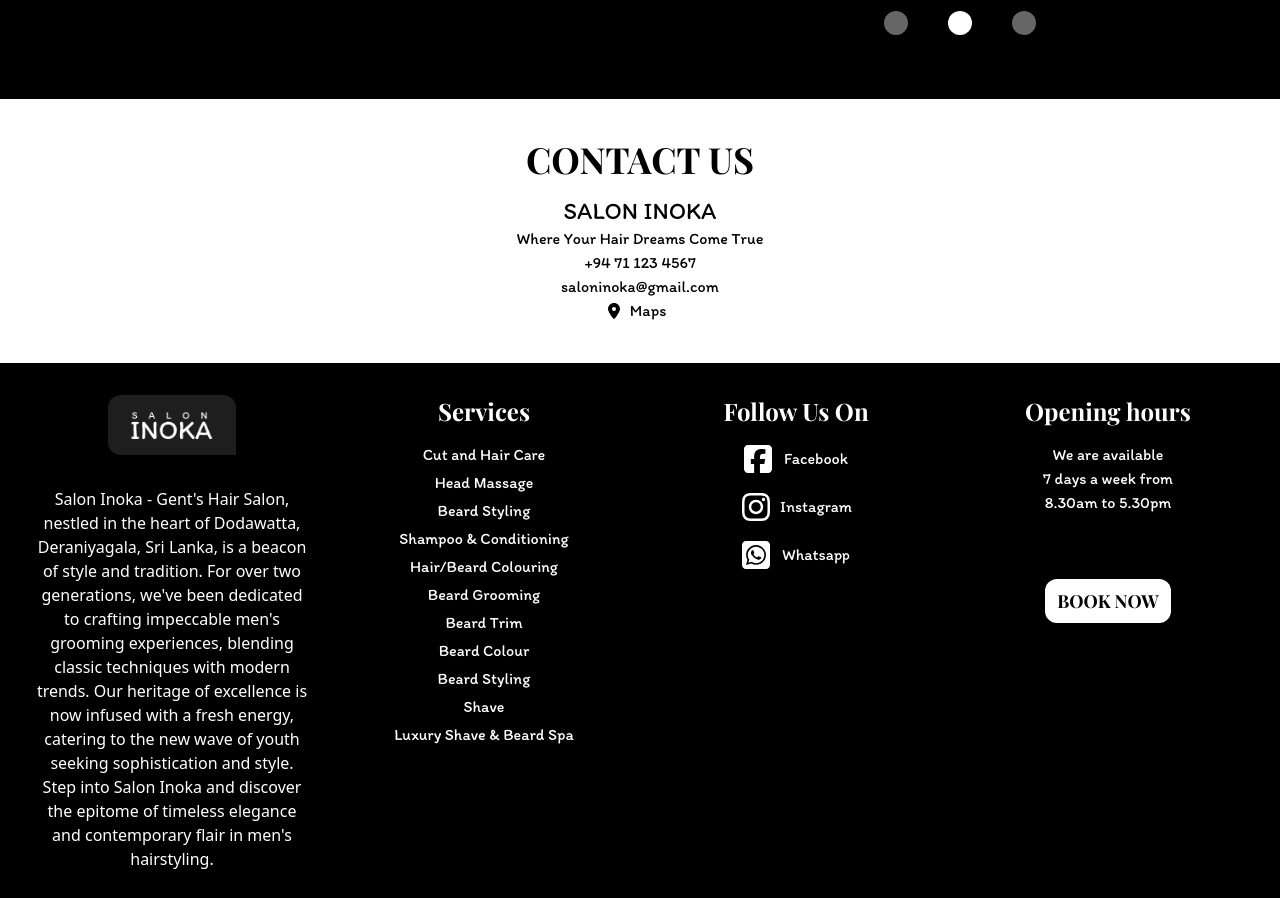
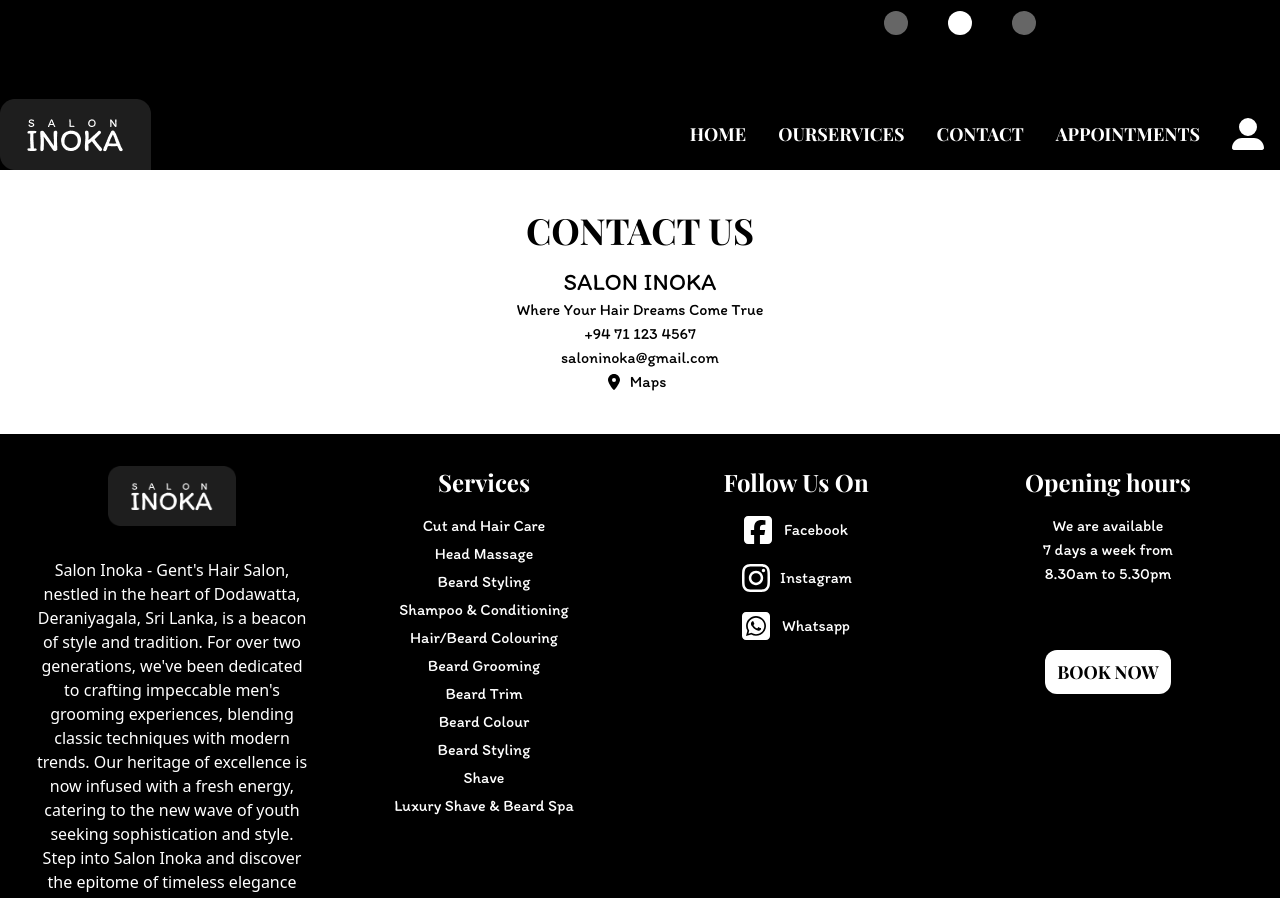
Before and after one commit to navodniwarshana/salon-booking-system, a React (Vite) app in the folder saloon-site/salon-project/: page / in a window 1280 px wide. Shown: the part 1895-2793 px from the top of the page. Built offline with nearby package versions, Linux system fonts and the light colour scheme; a web font is replaced by a local one.

Commit message:
top navi and side navi first state done

```diff
--- a/saloon-site/salon-project/src/App.jsx
+++ b/saloon-site/salon-project/src/App.jsx
@@ -1,24 +1,24 @@
-import React from 'react'
-import Navigation from './Pages/Navigation'
-import Footer from './Pages/Footer'
-import BobyContent from './Pages/BobyContent'
-import HomeWin from './Pages/HomeWin'
-import OurServices from './Pages/OurServices'
-import ContactUs from './Pages/SubPges/ContactUs'
+import React from "react";
+
+import BodyContent from "./Pages/BodyContent";
+import HomeWin from "./Pages/HomeWin";
+import OurServices from "./Pages/OurServices";
+import ContactUs from "./Pages/ContactUs";
+import Footer from "./Pages/Footer";
+import Navigation from "./Pages/Navigation";
 
 function App() {
   return (
-   <div className='min-w-[375px]'>
-       <Navigation />
-       <BobyContent>
-          <HomeWin  />
-          <OurServices/>
-          <ContactUs/>
-       </BobyContent>
-       <Footer/>
-
-   </div>
-  )
+    <div>
+      <Navigation/>
+      <BodyContent>
+        <HomeWin />
+        <OurServices />
+        <ContactUs />
+      </BodyContent>
+      <Footer />
+    </div>
+  );
 }
 
-export default App
+export default App;
--- a/saloon-site/salon-project/src/Components/SideMenu.jsx
+++ b/saloon-site/salon-project/src/Components/SideMenu.jsx
@@ -2,12 +2,28 @@
 import { FaUserLarge } from "react-icons/fa6";
 import NaviLink from "./NaviLink";
 import BookNowBtn from "./BookNowBtn";
+import { Link, animateScroll as scroll } from "react-scroll";
 
-function SideMenu() {
+function SideMenu({show}) {
+// // console.log(show);
+//  const handleClick = () => {
+//    console.log( "onclick Hme");
+//    //{show=true }
+//  };
+//
+//const SideMenu = ({ show, setShow }) => {
+ // const handleClick = () => {
+ //   console.log("hello world");
+ //   setShow(false);
+ // };
+ //
+
+
+  console.log(show +"  in sidemenu " );
   return (
     <>
-      <div className=" flex  justify-end block md:hidden">
-        <div className=" h-4/5  rounded-es-3xl bg-black fixed">
+      <div className= {`fixed top-0 mt-16 right-0 w-64   rounded-es-3xl transition-all duration-1000  justify-end block md:hidden ${show ? 'transform translate-x-0' : 'transform translate-x-full'}`}>
+        <div className=" h-5/5  rounded-es-3xl bg-black fixed ">
           <a href="#profile">
             <FaUserLarge
               linkname="PROFILE"
@@ -16,23 +32,62 @@
             />
           </a>
 
-
           <div
             className="text-white ml-auto text-2xl my-4
                items-center md:ml-auto font-playfir"
           >
-            <ul>
-            <li className="py-4 px-8"><NaviLink linkname="HOME" url="#home" className="p-10" /></li>
-            <li className="py-4 px-8"><NaviLink linkname="OUR SERVICES" url="#SERVICES" /></li>
-            <li className="py-4 px-8"><NaviLink linkname="CONTACT" url="#CONTACT" /></li>
-            <li className="pt-4 pb-2 px-8"><NaviLink linkname="My Appointments" url="#myAppointments" /></li>
+            <ul  onClick={console.log("hello")}>
+              <Link
+                className="cursor-pointer  my-2 text-lg font-bold  active:underline mx-4"
+                activeClass="active"
+                to="HOME"
+                spy={true}
+                smooth={true}
+                offset={0}
+                duration={500}
+                //onClick={handleClick}
+
+              >
+                <li className="py-4 px-8 hover:bg-slate-800">HOME</li>
+              </Link>
+              <Link
+                className="cursor-pointer my-2 text-lg font-bold active:underline mx-4"
+                to="OURSERVICES"
+                spy={true}
+                smooth={true}
+                offset={0}
+                duration={500}
+
+              >
+                <li className="py-4 px-8 hover:bg-slate-800">OURSERVICES</li>
+              </Link>
+              <Link
+                className="cursor-pointer my-2 text-lg font-bold active:underline mx-4"
+                to="CONTACT"
+                spy={true}
+                smooth={true}
+                offset={-250}
+                duration={500}
+
+
+              >
+                <li  className="py-4 px-8 hover:bg-slate-800">CONTACT</li>{" "}
+              </Link>
+
+              <li className="pb-4 px-4 pt-4 hover:bg-slate-800">
+                <NaviLink linkname="APPOINTMENTS" url="#myAppointments" />
+              </li>
             </ul>
-            <div className="ml-2 px-16"><BookNowBtn/></div>
+            <div className="ml-2 px-10">
+              <BookNowBtn />
+            </div>
           </div>
         </div>
       </div>
     </>
+
   );
+
 }
 
 export default SideMenu;
--- a/saloon-site/salon-project/src/Pages/ContactUs.jsx
+++ b/saloon-site/salon-project/src/Pages/ContactUs.jsx
@@ -2,7 +2,7 @@
 import Navigation from "./Navigation";
 import Footer from "./Footer";
 import ContactUspage from "./SubPges/ContactUs";
-import BodyContent from "./BobyContent";
+import BodyContent from "./BodyContent";
 
 function ContactUs() {
   return (
--- a/saloon-site/salon-project/src/Pages/Navigation.jsx
+++ b/saloon-site/salon-project/src/Pages/Navigation.jsx
@@ -1,4 +1,4 @@
-import React from "react";
+import React, { useState } from "react";
 import logo from "./img/logo.png";
 import menu from "./img/menu.png";
 import NaviLink from "../Components/NaviLink";
@@ -9,7 +9,10 @@
 function Navigation() {
   const scrollToTop = () => {
     scroll.scrollToTop();
-  };
+
+  }
+
+  const [showNav,setShowNav]=useState(false)
 
   return (
     <>
@@ -70,21 +73,25 @@
           >
             APPOINTMENTS
           </Link>
-          <button onClick={<SideMenu />}>
+
           <a href="./SubPges/Profile.jsx">
             <FaUserLarge
               linkname="PROFILE"
               url="#profile"
-              className="m-4 w-8 h-8"
+              className="m-4 w-8 h-8 cursor-pointer"
             />
           </a>
-          </button>
+
 
         </div>
+
         <div className="ml-auto md:hidden flex justify-end">
-          <FaBars className="fill-white w-8 h-8 m-5" />
+
+          <FaBars onClick={() => setShowNav(!showNav)} className="fill-white w-8 h-8 m-5 cursor-pointer" />
+
         </div>
       </div>
+      <SideMenu show={showNav}/>
 
     </>
   );
```
Also changed, not shown: saloon-site/salon-project/src/Pages/BodyContent.jsx (renamed from saloon-site/salon-project/src/Pages/BobyContent.jsx).
